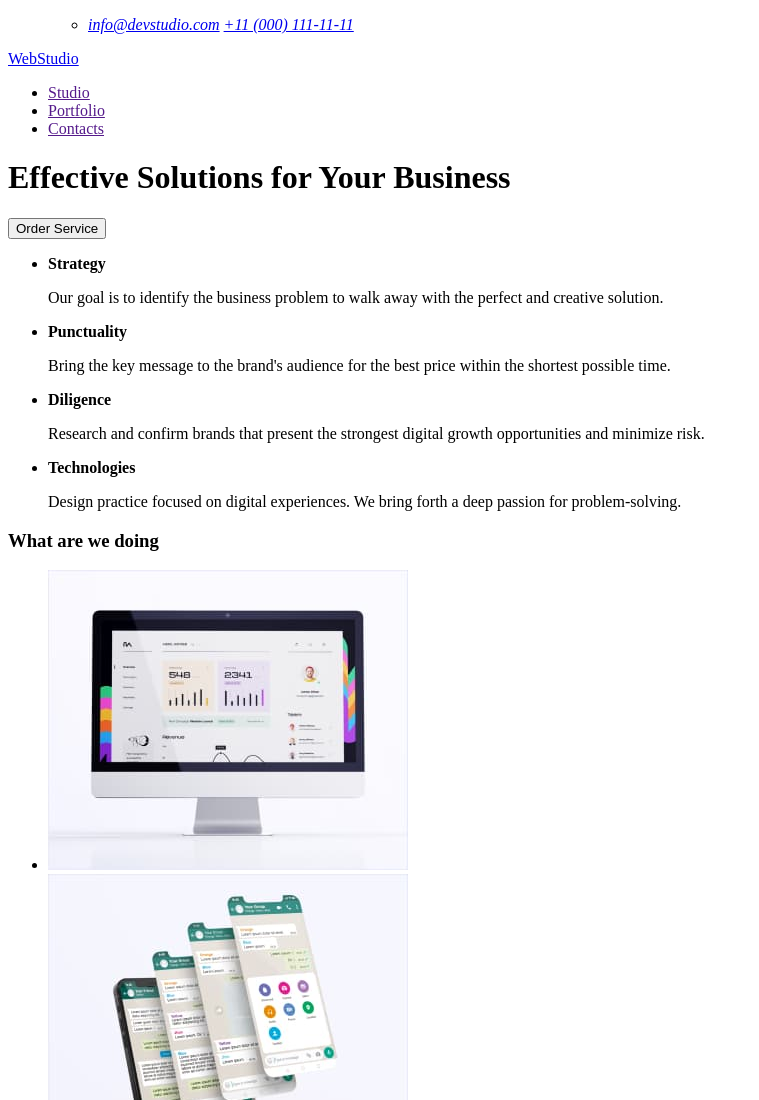
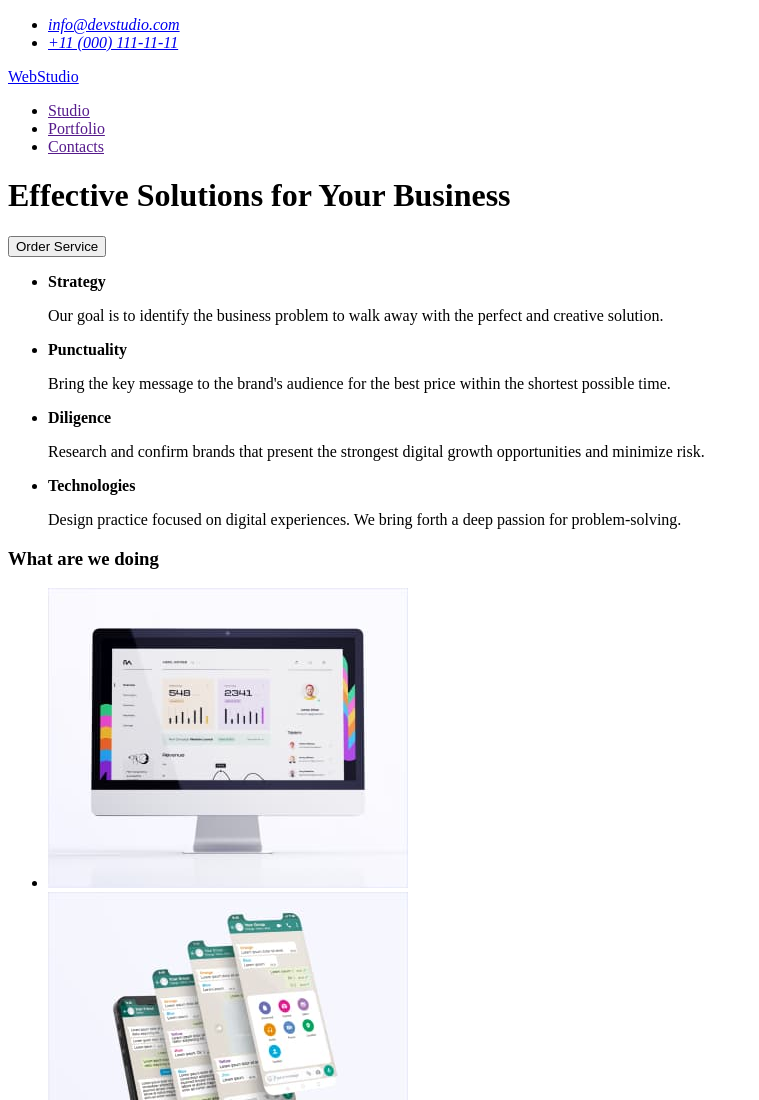
Before and after one commit to deineka2023/-goit-markup-hw-01, a plain HTML site: page index.html in a window 1280 px wide. Shown: the top 1100 px of the page, without its empty margins (0-759 px from the left). Drawn offline with Linux system fonts and the light colour scheme.

Commit message:
fix address

```diff
--- a/index.html
+++ b/index.html
@@ -8,16 +8,12 @@
   </head>
   <body>
     <header>
-      <ul>
-        <address>
-          <ul>
-            <li>
-              <a href="mailto:info@devstudio.com">info@devstudio.com</a>
-              <a href="tel:+110001111111">+11 (000) 111-11-11</a>
-            </li>
-          </ul>
-        </address>
-      </ul>
+      <address>
+        <ul>
+          <li><a href="mailto:info@devstudio.com">info@devstudio.com</a></li>
+          <li><a href="tel:+110001111111">+11 (000) 111-11-11</a></li>
+        </ul>
+      </address>
       <nav>
         <a href="./index.html">WebStudio</a>
         <ul>
```
